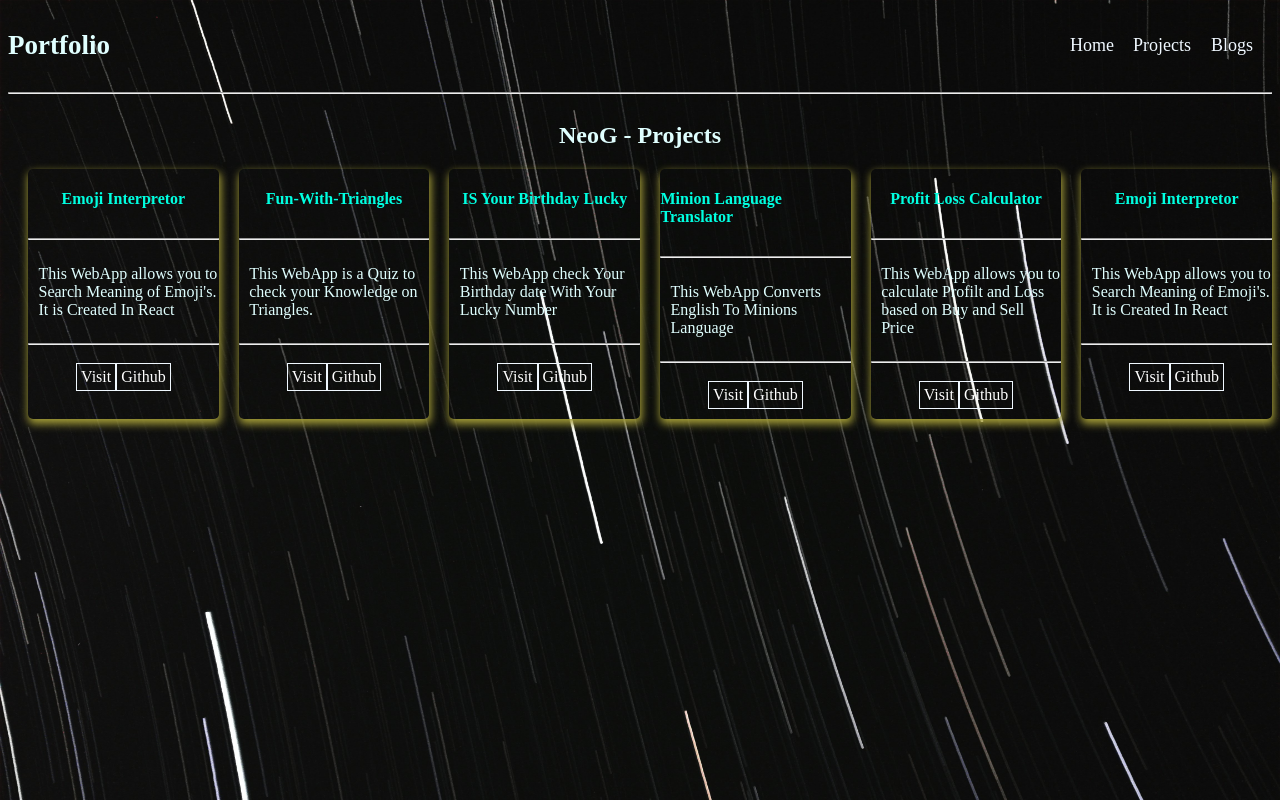
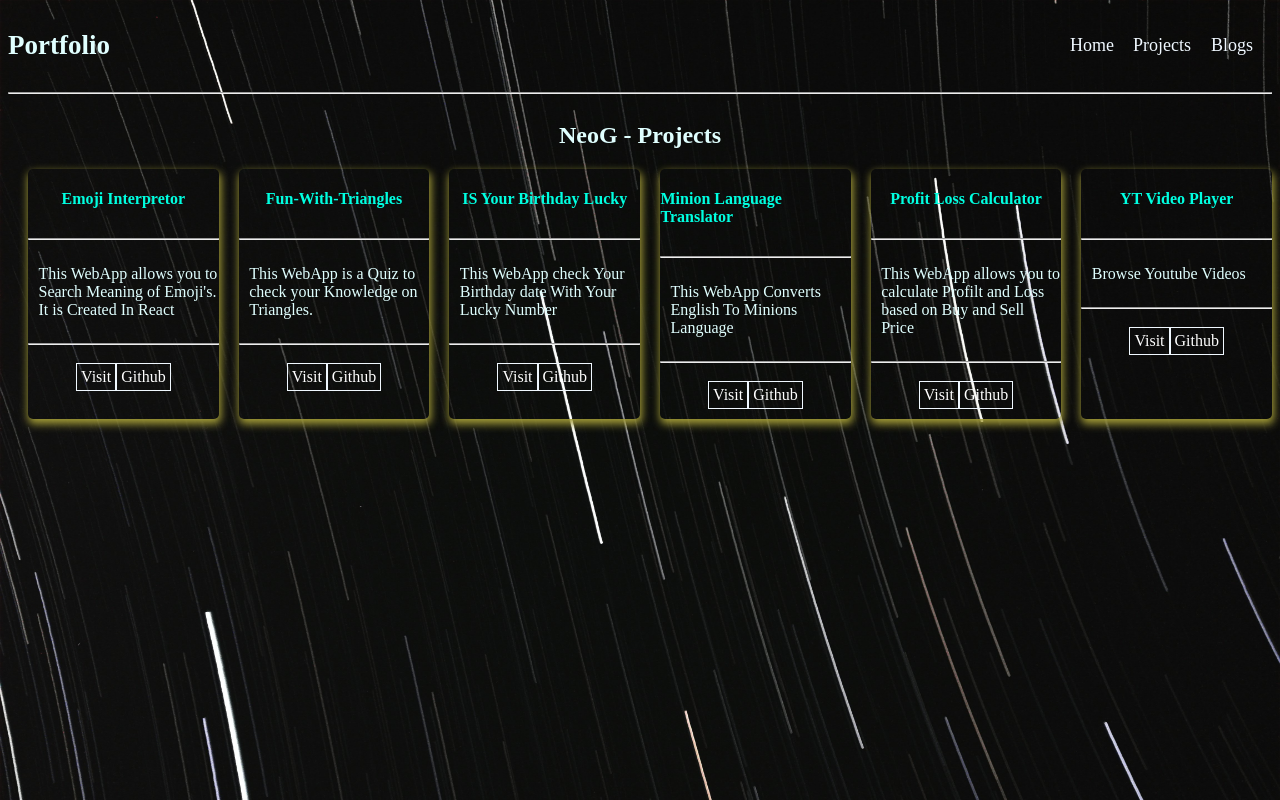
Before and after one commit to Mradul-06/NewPortfolio, a React (Create React App) app: page /Projects in a window 1280 px wide. Built offline with nearby package versions, Linux system fonts and the light colour scheme.

Commit message:
add project video playeer

```diff
--- a/src/components/Projects.js
+++ b/src/components/Projects.js
@@ -82,17 +82,16 @@ const Projects = () => {
       </div>
       <div className="card">
         <div className="card-heading">
-          <h4>Emoji Interpretor</h4>
+          <h4>YT Video Player</h4>
         </div>
         <hr></hr>
         <div className="card-content">
-        <p> This WebApp allows you to Search Meaning of Emoji's.
-          It is Created In React</p>
+        <p> Browse Youtube Videos</p>
         </div>
         <hr></hr>
         <div className="card-links">
-            <a className="project-link" href="https://dazzling-galileo-6a975f.netlify.app/">Visit</a><br></br>
-            <a className="source-link" href="https://github.com/Mradul-06/emojiInterpretor">Github</a>
+            <a className="project-link" href="https://glowing-starlight-6ec35c.netlify.app/">Visit</a><br></br>
+            <a className="source-link" href="https://github.com/Mradul-06/YT-Video-Player">Github</a>
         </div>
       </div>
     </div>
```
